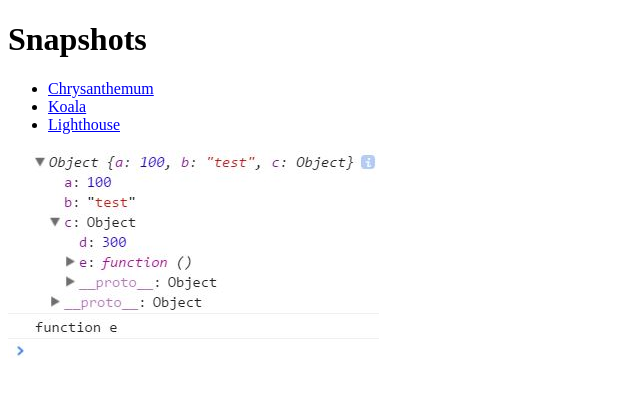
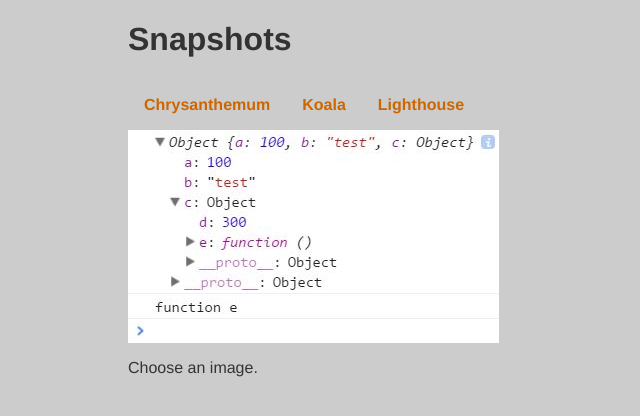
Before and after one commit to YunTaoYoung/js_practise, a plain HTML site: page index.html in a window 1280 px wide. Shown: the whole page, without its empty margins (0-640 px from the left). Drawn offline with Linux system fonts and the light colour scheme.

Commit message:
js practise

```diff
--- /dev/null
+++ b/css/gallary.css
@@ -0,0 +1,33 @@
+body {
+    font-family: "Helvetica", "Arial", serif;
+    color: #333;
+    background-color: #ccc;
+    margin: 1em 10%;
+}
+
+h1 {
+    color: #333;
+    backgrounf-color: transparent;
+}
+
+a {
+    color: #c60;
+    background-color: transparent;
+    font-weight: bold;
+    text-decoration: none;
+}
+
+ul {
+    padding: 0;
+}
+
+li {
+    float: left;
+    padding: 1em;
+    list-style: none;
+}
+
+img {
+    display: block;
+    clear: both;
+}
--- a/index.html
+++ b/index.html
@@ -4,6 +4,7 @@
 <head>
     <meta charset="utf-8">
     <title>Image Gallery</title>
+    <link rel="stylesheet" type="text/css" href="css/gallary.css">
 </head>
 
 <body>
@@ -20,6 +21,7 @@
         </li>
     </ul>
     <img id="placeholder" src="images/output.JPG" alt="my image gallary">
+    <p id="description">Choose an image.</p>
 </body>
 <script type="text/javascript" src="js/gallary.js"></script>
 </html>
--- a/js/gallary.js
+++ b/js/gallary.js
@@ -2,4 +2,9 @@ function showPic(pic){
 	var source = pic.getAttribute('href');
 	var placeholder = document.getElementById('placeholder');
 	placeholder.setAttribute('src',source);
+
+	var text = pic.getAttribute('title');
+
+	var description = document.getElementById('description');
+	description.firstChild.nodeValue = text;
 }
```
